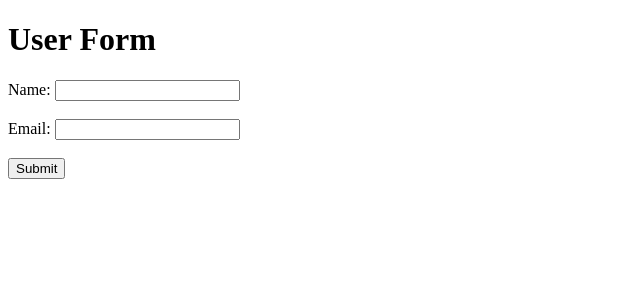
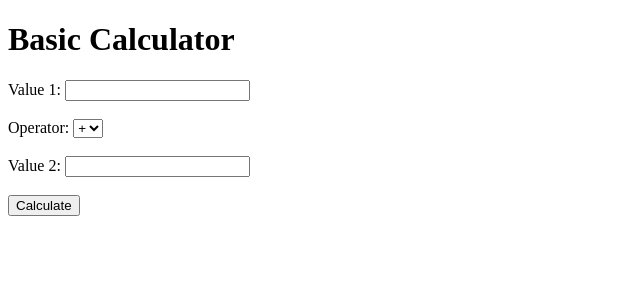
Before and after one commit to Ranish-Shrestha/PYFlashApp, a Flask app: page / in a window 1280 px wide. Shown: the top 300 px of the page, without its empty margins (0-640 px from the left). Run offline with Flask 3, Linux system fonts and the light colour scheme.

Commit message:
changed to calculator

```diff
--- a/app.py
+++ b/app.py
@@ -5,12 +5,31 @@ app = Flask(__name__)
 @app.route('/', methods=['GET', 'POST'])
 def index():
     if request.method == 'POST':
-        user_data = {
-            'name': request.form['name'],
-            'email': request.form['email']
-        }
-        return render_template('index.html', user=user_data)
+        # user_data = {
+        #     'name': request.form['name'],
+        #     'email': request.form['email']
+        # }
+        if request.method == 'POST':
+            value1 = int(request.form['value1'])
+            value2 = int(request.form['value2'])
+            operator = request.form['operator']
+            result = calculate(value1, value2, operator)
+        # return render_template('index.html', user=user_data)
+            return render_template('index.html', result=result)
     return render_template('index.html')
+
+def calculate(value1, value2, operator):
+    if operator == '+':
+        return value1 + value2
+    elif operator == '-':
+        return value1 - value2
+    elif operator == '*':
+        return value1 * value2
+    elif operator == '/':
+        if value2 != 0:
+            return value1/ value2
+        else:
+            return 'Error: Division by zero'
 
 if __name__ == '__main__':
     app.run(debug=True)
--- a/templates/index.html
+++ b/templates/index.html
@@ -4,10 +4,10 @@
     <meta charset="UTF-8">
     <meta http-equiv="X-UA-Compatible" content="IE=edge">
     <meta name="viewport" content="width=device-width, initial-scale=1.0">
-    <title>User Form</title>
+    <title>Calculator</title>
 </head>
 <body>
-    <h1>User Form</h1>
+    <!-- <h1>User Form</h1>
     <form method="post">
         <label for="name">Name:</label>
         <input type="text" id="name" name="name"><br><br>
@@ -19,6 +19,26 @@
         <h2>User Data:</h2>
         <p>Name: {{ user.name }}</p>
         <p>Email: {{ user.email }}</p>
+    {% endif %} -->
+
+    <h1>Basic Calculator</h1>
+    <form method="post">
+        <label for="value1">Value 1:</label>
+        <input type="number" name="value1" id="value1"><br><br>
+        <label for="operator">Operator:</label>
+        <select name="operator" id="operator">
+            <option value="+">+</option>
+            <option value="-">-</option>
+            <option value="*">*</option>
+            <option value="/">/</option>
+        </select><br><br>
+        <label for="value2">Value 2:</label>
+        <input type="number" name="value2" id="value2"><br><br>
+        <button type="submit">Calculate</button>
+    </form>
+    {% if result %}
+        <h2>Result:</h2>
+        <p>{{ result }}</p>
     {% endif %}
 </body>
 </html>
```
